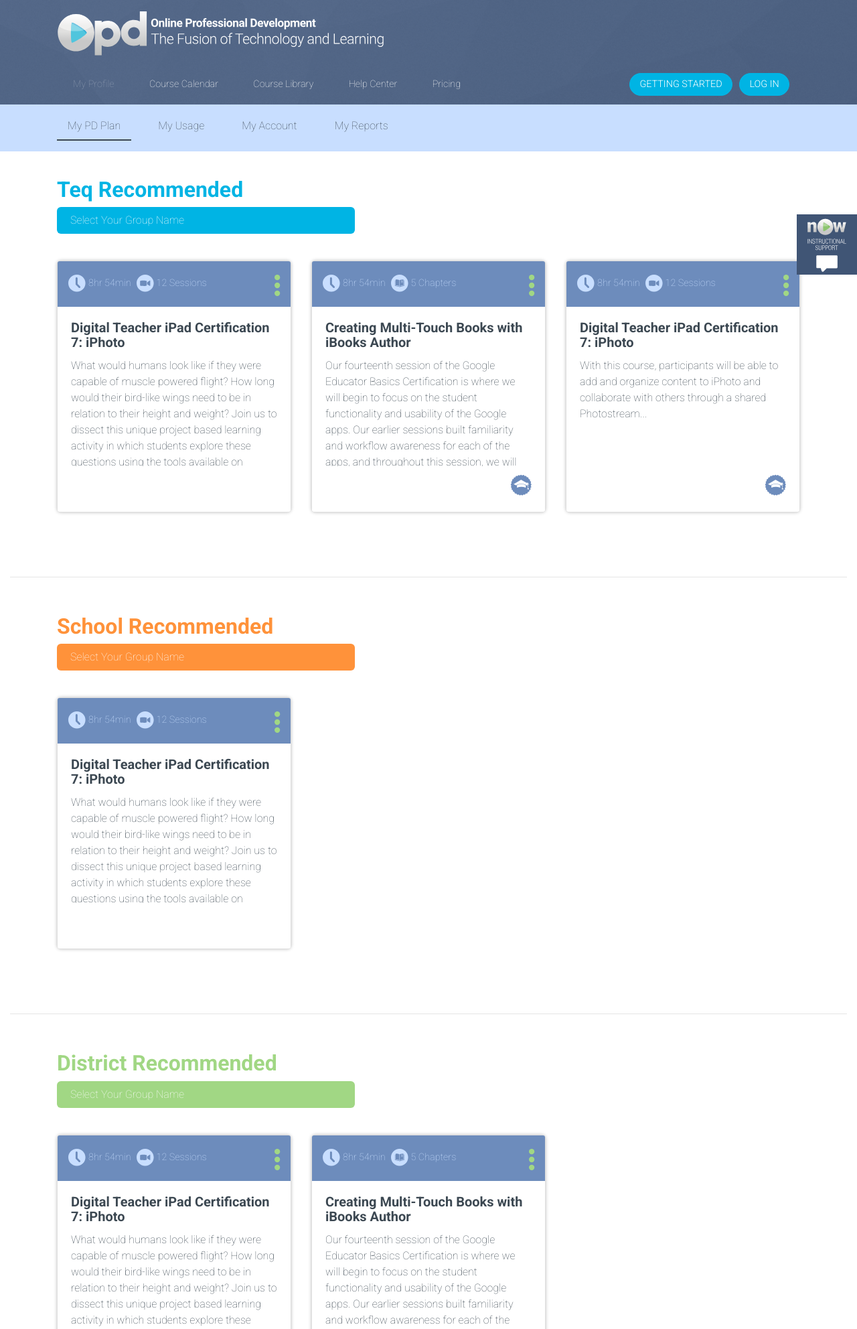
After one commit to JaySoftye/_opd3-foundationtemp, a PHP site: page /profile-pd-plan.php in a window 1280 px wide. The commit adds this page. Shown: the top 1984 px of the page at 67% size. Run offline with PHP 8.4, Linux system fonts and the light colour scheme; some libraries are stand-ins or nearby versions.

Commit message:
CSS Fixes
Dropdown arrow change, category details background image change, image
fixes

```diff
--- a/category-details-search-form.php
+++ b/category-details-search-form.php
@@ -1,4 +1,4 @@
-<div class="category-search-box-wrapper" style="background-image: url('./assets/library-category-default-image.jpg');">
+<div class="category-search-box-wrapper" style="background-image: url('./assets/apple_lg.jpg');">
 <?php /** query the category image for background image **/ ?>
 
 <section class="container-fluid category-image-bg" id="search-box-container" >
--- a/category-details.php
+++ b/category-details.php
@@ -73,7 +73,7 @@
             </div>
             <div class="card-block">
               <h5 class="card-title"><a href="#">Digital Teacher iPad Certification 7: iPhoto</a></h5>
-              <p class="card-text">With this course, participants will be able to add and organize content to iPhoto and collaborate with others through a shared Photostream...</p>
+              <p class="card-text">With this course, participants will be able to add and organize content to iPhoto and collaborate with others through a shared Photostream.</p>
             </div>
             <div class="card-footer"><img src="assets/default-badge-icon.svg" /></div>
           </div>
@@ -96,7 +96,7 @@
             </div>
             <div class="card-block">
               <h5 class="card-title"><a href="#">Creating Multi-Touch Books with iBooks Author</a></h5>
-              <p class="card-text">The new generation, referred to as Gen Z, is growing up in a world where everyday they are immersed in technology. Students have become producers and creators of content, desiring to put their skills to use... </p>
+              <p class="card-text">The new generation, referred to as Gen Z, is growing up in a world where everyday they are immersed in technology. Students have become producers and creators of content, desiring to put their skills to use.</p>
             </div>
             <div class="card-footer"></div>
           </div>
--- a/css/app.css
+++ b/css/app.css
@@ -21,9 +21,10 @@ h1, h2, h3, h4, h5, h6, p, small, blockquote, a, button, span, label, input, sel
  .dropdown-toggle::after {
    float: right !important;
    margin-top: .5rem !important;
+   border: none;
  }
 
- article .card {
+article .card {
   height: 23.5rem;
   margin-bottom: 2.5rem;
   border-radius: 6px;
@@ -35,13 +36,15 @@ h1, h2, h3, h4, h5, h6, p, small, blockquote, a, button, span, label, input, sel
 }
 
 article .card.sm-card {
- min-height: 15.5rem;
+ height: 15.5rem;
  margin-bottom: 1.5rem;
  border: none;
 }
 
 article .card .card-block {
- overflow-y: auto;
+  height: 9rem;
+  line-height: 1.5rem;
+  overflow: hidden;
 }
 
 .card.thread-post {
@@ -128,7 +131,7 @@ article .card .card-block {
 }
 
 .card .card-footer {
-  background-color: transparent;
+  background-color: white;
 }
 
 .card .card-footer img {
@@ -218,7 +221,7 @@ div.modal-content .modal-header, div.modal-content .modal-footer {
    color: black;
  }
 
- a.disabled, li.disabled {
+ a.disabled, li.disabled, tr.disabled, td.disabled {
    cursor: not-allowed !important;
    pointer-events: none !important;
    opacity: 0.35 !important;
@@ -402,6 +405,10 @@ a.admin-link img {
   color: rgba(127, 168, 224, 1);
 }
 
+.orange-text {
+  color: rgba(255, 146, 58, 1);
+}
+
 .white {
   color: white;
 }
@@ -418,10 +425,16 @@ section.dark-gray-bg {
   background-color: rgba(60, 72, 82, 1);
 }
 
+section.under-header {
+  padding-top: 10rem;
+  padding-bottom: .5rem;
+}
+
 header {
   background: url('images/main-header-polygon_bg.png') no-repeat center top;
   background-size: cover;
   position: fixed;
+  top: 0;
   min-width: 100%;
   z-index: 1000;
 }
@@ -483,6 +496,19 @@ div.top-header-bar .dropdown:hover > .dropdown-menu {
 
 div.top-header-bar .dropdown-toggle::after {
   border: none;
+}
+
+ul.nav.profile-nav, ul.nav.activity-nav {
+  padding: .5rem 0;
+}
+
+ul.nav.profile-nav li.nav-item, ul.nav.profile-nav li.nav-item {
+  margin-right: 1.5rem;
+  border-bottom: 2px solid transparent;
+}
+
+ul.nav.profile-nav li.nav-item.active, ul.nav.activity-nav li.nav-item.active {
+  border-bottom: 2px solid rgb(60, 72, 82);
 }
 
 nav#mobile-navbar section#mobile-main-nav {
@@ -678,15 +704,15 @@ section.advantageHuman div.container {
 }
 
 div.category-search-box-wrapper {
+  margin-top: 9.5rem;
   background-size: cover;
-  background-position: center 9.5rem;
+  background-position: top center;
   background-repeat: no-repeat;
 }
 
 section#search-box-container {
   background-color: rgba(200, 222, 255, 0.8);
-  padding-top: 10rem;
-  padding-bottom: .5rem;
+  padding-bottom: 1.25rem;
 }
 
 div#search-box form {
@@ -731,7 +757,7 @@ div#search-box div.search-menu-group.show {
 
 div#search-box div.search-menu-group button {
   width: 100%;
-  background-color: transparent;
+  background: transparent url('images/dropdown-arrow-icon.svg') no-repeat 65% center !important;
   padding: .5rem .75rem;
   border-color: transparent;
   outline: none;
@@ -1005,6 +1031,130 @@ div.satisfaction-survery .form-check label {
   color: rgb(64, 85, 117);
 }
 
+div.btn-group.profile-plan-menu {
+  width: 100%;
+}
+
+div.btn-group.profile-plan-menu ul.dropdown-menu, div.btn-group.profile-plan-menu ul.dropdown-menu li {
+  width: inherit;
+}
+
+div.btn-group.profile-plan-menu ul.dropdown-menu a {
+  padding: .5rem 1.25rem;
+  display: block;
+}
+
+div.btn-group.profile-plan-menu button {
+  width: inherit;
+  background-color: transparent;
+  padding: .5rem 1.25rem;
+  border: none;
+  -webkit-border-radius: 6px;
+  -moz-border-radius: 6px;
+  border-radius: 6px;
+  text-align: left;
+  color: white;
+  cursor: pointer;
+}
+
+div.btn-group.profile-plan-menu button.blue-bg {
+  background-color: rgb(0, 180, 228);
+}
+
+div.btn-group.profile-plan-menu button.green-bg {
+  background-color: rgb(161, 215, 132);
+}
+
+div.btn-group.profile-plan-menu button.orange-bg {
+  background-color: rgb(255, 146, 58);
+}
+
+table.course-activity-table, table.course-activity-table td img, table.course-activity-table thead, table.course-activity-table tbody  {
+  width: inherit;
+}
+
+table.course-activity-table a {
+  display: block;
+}
+
+table.course-activity-table td:hover, table.course-activity-table td:focus {
+  background-color: rgba(60, 72, 82, 0.05);
+}
+
+table.course-activity-table th, table.course-activity-table td, table.course-activity-table img {
+  height: 3.25rem;
+  padding: 0 .5rem;
+  vertical-align: middle;
+  text-align: center;
+}
+
+table.course-activity-table tr th:first-child {
+  width: 5%;
+}
+
+table.course-activity-table tr th:nth-child(2), table.course-activity-table tr td:nth-child(2) {
+  min-width: 40%;
+  text-align: left;
+}
+
+table.course-activity-table thead {
+  background-color: rgba(50, 62, 72, 0.75);
+  color: white;
+}
+
+table.course-activity-table tbody, table.course-activity-table a  {
+  font-weight: 700;
+  color: rgb(64, 85, 117);
+}
+
+table.course-activity-table tbody a.take-quiz {
+  background: url('images/profile-take-quiz-icon.svg') no-repeat left center;
+}
+
+table.course-activity-table tbody a.view-assignments {
+  background: url('images/profile-view-assignment-icon.svg') no-repeat left center;
+}
+
+table.course-activity-table tbody.green-bg tr {
+  background-color: rgba(161, 215, 132, 0.65);
+  border-bottom: 2px solid white;
+}
+
+table.course-activity-table tbody.green-bg tr.chapter-bg {
+  background-color: rgba(161, 215, 132, 0.35);
+  border-bottom: 1px solid white;
+}
+
+tbody.green-bg tr.chapter-bg a:first-child {
+  background: url('images/profile-chapters-bg-icon.svg') no-repeat 5% center;
+  padding-left: 10%;
+}
+
+table.course-activity-table tbody.orange-bg tr {
+  background-color: rgba(255, 146, 58, 0.65);
+  border-bottom: 2px solid white;
+}
+
+table.course-activity-table tbody.orange-bg tr.session-bg {
+  background-color: rgba(255, 146, 58, 0.35);
+  border-bottom: 1px solid white;
+}
+
+tbody.orange-bg tr.session-bg a:first-child {
+  background: url('images/profile-sessions-bg-icon.svg') no-repeat 5% center;
+  padding-left: 10%;
+}
+
+table.course-activity-table tbody.orange-bg tr.chapter-bg {
+  background-color: rgba(255, 146, 58, 0.15);
+  border-bottom: 1px solid white;
+}
+
+tbody.orange-bg tr.chapter-bg a:first-child {
+  background: url('images/profile-chapters-bg-icon.svg') no-repeat 15% center;
+  padding-left: 20%;
+}
+
 div#course-calendar-date-selector h2 {
   display: block;
   margin: 0 auto;
--- a/js/app.js
+++ b/js/app.js
@@ -39,6 +39,19 @@
       $(this).parents('div.search-menu-group').find('.dropdown-toggle').html(selText+' <span class="search-menu-item"></span>');
  });
 
+ $(".dropdown-menu li a").click(function(){
+   var selText = $(this).text();
+      $(this).parents('div.profile-plan-menu').find('.dropdown-toggle').html(selText+' <span class="profile-plan-menu-item"></span>');
+ });
+
+ /** card overflow **/
+ function overflowCheck () {
+   if (element.scrollHeight > $("p.card-text").innerHeight()) {
+    $(this).addClass("hidden");
+  }
+ }
+
+
  /** Calendar Popover on hover **/
  $(function(){
     // Enables popover
--- /dev/null
+++ b/profile-pd-plan.php
@@ -0,0 +1,251 @@
+<?php include 'header.php'; ?>
+  <?php include 'now-chat-window.php'; ?>
+
+  <main>
+
+    <section class="container-fluid under-header light-blue-bg">
+      <div class="container">
+
+        <div class="row">
+          <div class="col">
+            <ul class="nav profile-nav">
+              <li class="nav-item active">
+                <a class="nav-link" href="#">My PD Plan</a>
+              </li>
+              <li class="nav-item">
+                <a class="nav-link" href="#">My Usage</a>
+              </li>
+              <li class="nav-item">
+                <a class="nav-link" href="#">My Account</a>
+              </li>
+              <li class="nav-item">
+                <a class="nav-link" href="#">My Reports</a>
+              </li>
+            </ul>
+          </div>
+        </div>
+
+      </div>
+    </section>
+
+    <section class="container padding-top padding-bottom">
+      <div class="row">
+        <div class="col">
+          <h2 class="teq-blue-text"><strong>Teq Recommended</strong></h2>
+        </div>
+      </div>
+      <div class="row">
+        <div class="col-5">
+          <div class="btn-group profile-plan-menu">
+            <button class="dropdown-toggle blue-bg" type="button" name="" data-toggle="dropdown" aria-haspopup="true" aria-expanded="false">Select Your Group Name <span class="profile-plan-menu-item"></span></button>
+              <ul class="dropdown-menu">
+                <?php /* LOOP */ ?>
+                <li><a href="#">Group Name 1</a></li>
+                <li><a href="#">Group Name 2</a></li>
+                <li><a href="#">Group Name 3</a></li>
+              </ul>
+            </div>
+        </div>
+      </div>
+
+      <div class="row row-eq-height padding-top" id="teq-recommend-profile-plan">
+        <?php /** LOOP **/ ?>
+        <article class="col-md-4">
+          <div class="card">
+            <div class="card-header">
+              <ul class="nav">
+                <li class="nav-item category-duration-details">
+                  <span>8hr 54min</span>
+                </li>
+                <li class="nav-item category-sessions-details">
+                  <span>12 Sessions</span>
+                </li>
+                <li class="nav-item">
+                  <?php include 'category-details-admin-menu.php'; ?>
+                </li>
+              </ul>
+            </div>
+            <div class="card-block">
+              <h5 class="card-title"><a href="#">Digital Teacher iPad Certification 7: iPhoto</a></h5>
+              <p class="card-text">What would humans look like if they were capable of muscle powered flight? How long would their bird-like wings need to be in relation to their height and weight? Join us to dissect this unique project based learning activity in which students explore these questions using the tools available on Chromebooks.  By the end of this session, you will have the know-how and means to deliver this lesson in your classroom right away!</p>
+            </div>
+            <div class="card-footer"></div>
+          </div>
+        </article>
+
+        <article class="col-md-4">
+          <div class="card">
+            <div class="card-header">
+              <ul class="nav">
+                <li class="nav-item category-duration-details">
+                  <span>8hr 54min</span>
+                </li>
+                <li class="nav-item category-chapters-details">
+                  <span>5 Chapters</span>
+                </li>
+                <li class="nav-item">
+                  <?php include 'category-details-admin-menu.php'; ?>
+                </li>
+              </ul>
+            </div>
+            <div class="card-block">
+              <h5 class="card-title"><a href="#">Creating Multi-Touch Books with iBooks Author</a></h5>
+              <p class="card-text">Our fourteenth session of the Google Educator Basics Certification is where we will begin to focus on the student functionality and usability of the Google apps. Our earlier sessions built familiarity and workflow awareness for each of the apps, and throughout this session, we will take a look at various examples of how students can take ownership of their learning using a number of Google tools. Focusing in on Drawings, we will discuss various methods to increase collaboration and creativity among students for successful group-related activities and enhance communication with teacher and peers.</p>
+            </div>
+            <div class="card-footer"><img src="assets/default-badge-icon.svg" /></div>
+          </div>
+        </article>
+
+        <article class="col-md-4">
+          <div class="card">
+            <div class="card-header">
+              <ul class="nav">
+                <li class="nav-item category-duration-details">
+                  <span>8hr 54min</span>
+                </li>
+                <li class="nav-item category-sessions-details">
+                  <span>12 Sessions</span>
+                </li>
+                <li class="nav-item">
+                  <?php include 'category-details-admin-menu.php'; ?>
+                </li>
+              </ul>
+            </div>
+            <div class="card-block">
+              <h5 class="card-title"><a href="#">Digital Teacher iPad Certification 7: iPhoto</a></h5>
+              <p class="card-text">With this course, participants will be able to add and organize content to iPhoto and collaborate with others through a shared Photostream...</p>
+            </div>
+            <div class="card-footer"><img src="assets/default-badge-icon.svg" /></div>
+          </div>
+        </article>
+      </div>
+    </section>
+
+    <section class="container-fluid">
+      <hr />
+    </section>
+
+    <section class="container padding-top padding-bottom">
+      <div class="row">
+        <div class="col">
+          <h2 class="orange-text"><strong>School Recommended</strong></h2>
+        </div>
+      </div>
+      <div class="row">
+        <div class="col-5">
+          <div class="btn-group profile-plan-menu">
+            <button class="dropdown-toggle orange-bg" type="button" name="" data-toggle="dropdown" aria-haspopup="true" aria-expanded="false">Select Your Group Name <span class="profile-plan-menu-item"></span></button>
+              <ul class="dropdown-menu">
+                <?php /* LOOP */ ?>
+                <li><a href="#">Group Name 1</a></li>
+                <li><a href="#">Group Name 2</a></li>
+                <li><a href="#">Group Name 3</a></li>
+              </ul>
+            </div>
+        </div>
+      </div>
+
+      <div class="row row-eq-height padding-top" id="school-recommend-profile-plan">
+        <?php /** LOOP **/ ?>
+        <article class="col-md-4">
+          <div class="card">
+            <div class="card-header">
+              <ul class="nav">
+                <li class="nav-item category-duration-details">
+                  <span>8hr 54min</span>
+                </li>
+                <li class="nav-item category-sessions-details">
+                  <span>12 Sessions</span>
+                </li>
+                <li class="nav-item">
+                  <?php include 'category-details-admin-menu.php'; ?>
+                </li>
+              </ul>
+            </div>
+            <div class="card-block">
+              <h5 class="card-title"><a href="#">Digital Teacher iPad Certification 7: iPhoto</a></h5>
+              <p class="card-text">What would humans look like if they were capable of muscle powered flight? How long would their bird-like wings need to be in relation to their height and weight? Join us to dissect this unique project based learning activity in which students explore these questions using the tools available on Chromebooks.  By the end of this session, you will have the know-how and means to deliver this lesson in your classroom right away!</p>
+            </div>
+            <div class="card-footer"></div>
+          </div>
+        </article>
+      </div>
+    </section>
+
+    <section class="container-fluid">
+      <hr />
+    </section>
+
+    <section class="container padding-top padding-bottom">
+      <div class="row">
+        <div class="col">
+          <h2 class="green-text"><strong>District Recommended</strong></h2>
+        </div>
+      </div>
+      <div class="row">
+        <div class="col-5">
+          <div class="btn-group profile-plan-menu">
+            <button class="dropdown-toggle green-bg" type="button" name="" data-toggle="dropdown" aria-haspopup="true" aria-expanded="false">Select Your Group Name <span class="profile-plan-menu-item"></span></button>
+              <ul class="dropdown-menu">
+                <?php /* LOOP */ ?>
+                <li><a href="#">Group Name 1</a></li>
+                <li><a href="#">Group Name 2</a></li>
+                <li><a href="#">Group Name 3</a></li>
+              </ul>
+            </div>
+        </div>
+      </div>
+
+      <div class="row row-eq-height padding-top" id="District-recommend-profile-plan">
+        <?php /** LOOP **/ ?>
+        <article class="col-md-4">
+          <div class="card">
+            <div class="card-header">
+              <ul class="nav">
+                <li class="nav-item category-duration-details">
+                  <span>8hr 54min</span>
+                </li>
+                <li class="nav-item category-sessions-details">
+                  <span>12 Sessions</span>
+                </li>
+                <li class="nav-item">
+                  <?php include 'category-details-admin-menu.php'; ?>
+                </li>
+              </ul>
+            </div>
+            <div class="card-block">
+              <h5 class="card-title"><a href="#">Digital Teacher iPad Certification 7: iPhoto</a></h5>
+              <p class="card-text">What would humans look like if they were capable of muscle powered flight? How long would their bird-like wings need to be in relation to their height and weight? Join us to dissect this unique project based learning activity in which students explore these questions using the tools available on Chromebooks.  By the end of this session, you will have the know-how and means to deliver this lesson in your classroom right away!</p>
+            </div>
+            <div class="card-footer"></div>
+          </div>
+        </article>
+
+        <article class="col-md-4">
+          <div class="card">
+            <div class="card-header">
+              <ul class="nav">
+                <li class="nav-item category-duration-details">
+                  <span>8hr 54min</span>
+                </li>
+                <li class="nav-item category-chapters-details">
+                  <span>5 Chapters</span>
+                </li>
+                <li class="nav-item">
+                  <?php include 'category-details-admin-menu.php'; ?>
+                </li>
+              </ul>
+            </div>
+            <div class="card-block">
+              <h5 class="card-title"><a href="#">Creating Multi-Touch Books with iBooks Author</a></h5>
+              <p class="card-text">Our fourteenth session of the Google Educator Basics Certification is where we will begin to focus on the student functionality and usability of the Google apps. Our earlier sessions built familiarity and workflow awareness for each of the apps, and throughout this session, we will take a look at various examples of how students can take ownership of their learning using a number of Google tools. Focusing in on Drawings, we will discuss various methods to increase collaboration and creativity among students for successful group-related activities and enhance communication with teacher and peers.</p>
+            </div>
+            <div class="card-footer"><img src="assets/default-badge-icon.svg" /></div>
+          </div>
+        </article>
+      </div>
+    </section>
+
+  </main>
+
+<?php include 'footer.php'; ?>
```
Also changed, not shown: profile-activity-in-progress.php (added, +180 -0 lines), assets/admin-gear-icon.svg, assets/apple_lg.jpg (added), assets/default-certification-icon.svg (added), assets/default-course-icon.svg (added), assets/profile-quiz-failed-icon.svg (added), assets/profile-quiz-passed-icon.svg (added), css/images/dropdown-arrow-icon.svg (added), css/images/profile-assignments-icon.svg (added), css/images/profile-chapters-bg-icon.svg (added), css/images/profile-sessions-bg-icon.svg (added), css/images/profile-take-quiz-icon.svg (added).
